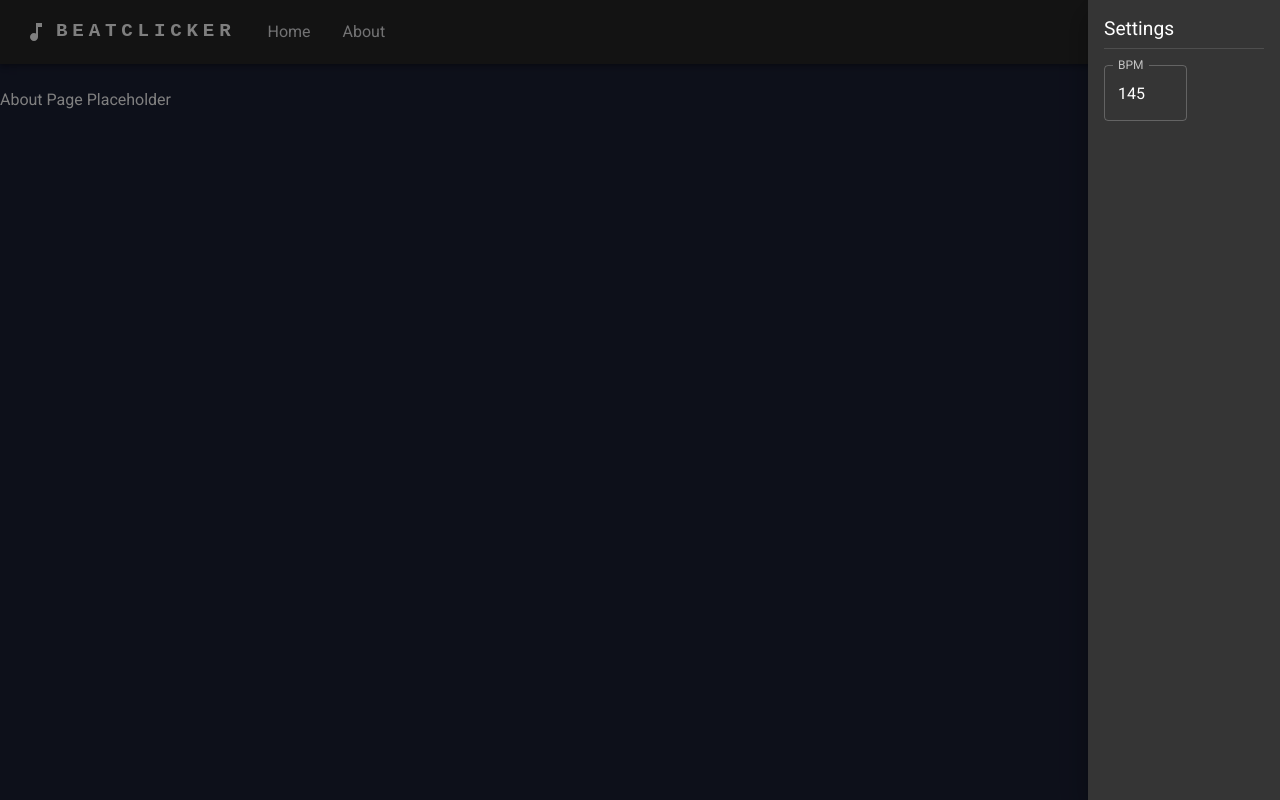
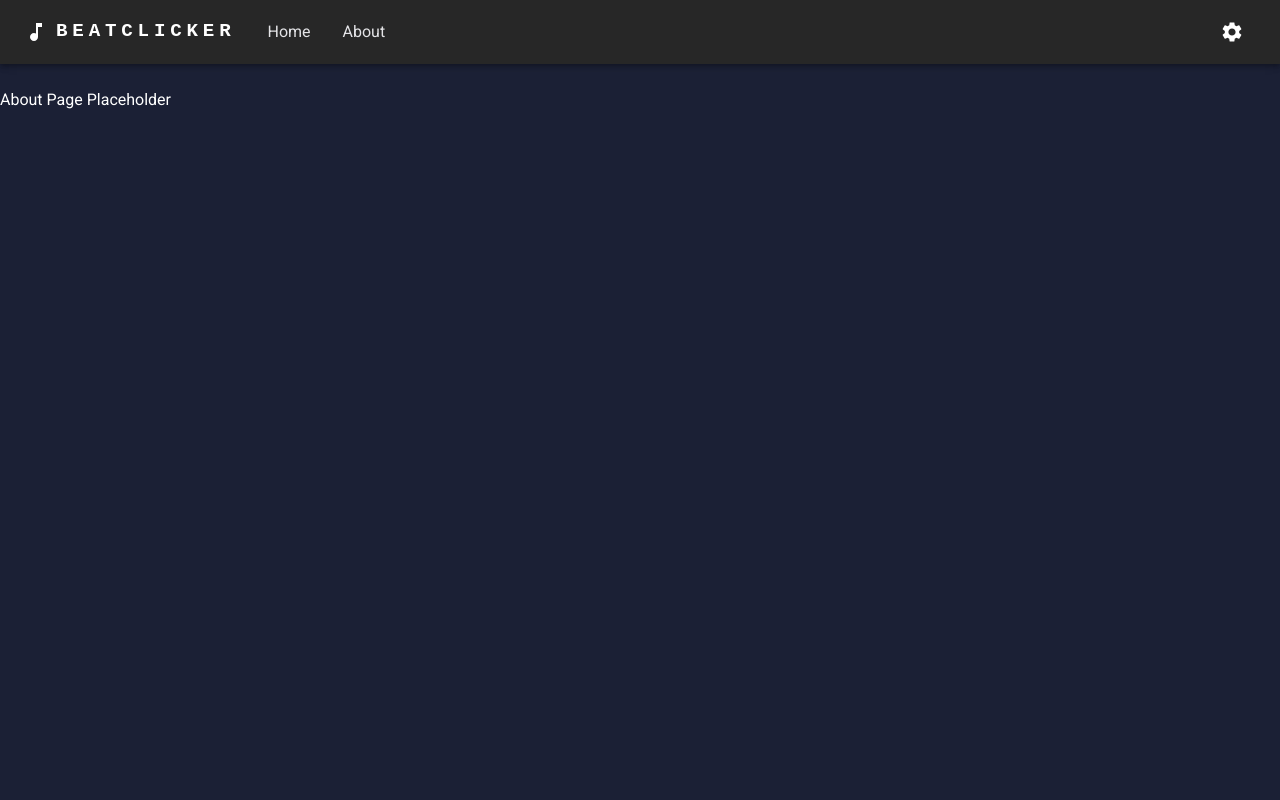
Before and after one commit to roadrunner21/react-ts-beatclicker, a React (Create React App) app: page /about in a window 1280 px wide. Built offline with nearby package versions, Linux system fonts and the light colour scheme.

Commit message:
avoid creating new functions on every re-render

```diff
--- a/src/common/layout/sidebar/MenuSidebarButton.tsx
+++ b/src/common/layout/sidebar/MenuSidebarButton.tsx
@@ -1,4 +1,4 @@
-import React, { useState } from "react";
+import React, { useCallback, useState } from "react";
 import MenuIcon from "@mui/icons-material/Menu";
 import IconButton from "@mui/material/IconButton";
 import { Drawer } from "@mui/material";
@@ -7,8 +7,9 @@ import MenuSidebar from "./MenuSidebar";
 function MenuSidebarButton() {
     const [isOpen, setOpen] = useState(false);
 
-    const handleOpen = () => setOpen(true);
-    const handleClose = () => setOpen(false);
+    // avoid creating a new function on every re-render
+    const handleOpen = useCallback(() => setOpen(true), []);
+    const handleClose = useCallback(() => setOpen(false), []);
 
     return (
         <>
--- a/src/common/layout/sidebar/SettingsSidebarButton.tsx
+++ b/src/common/layout/sidebar/SettingsSidebarButton.tsx
@@ -1,14 +1,15 @@
-import React, { useState } from "react";
+import React, { useCallback, useState } from "react";
 import IconButton from "@mui/material/IconButton";
 import { Drawer } from "@mui/material";
 import SettingsSidebar from "./SettingsSidebar";
 import { Settings as SettingsIcon } from "@mui/icons-material";
 
 function SettingsSidebarButton() {
-    const [isOpen, setOpen] = useState(true);
+    const [isOpen, setOpen] = useState(false);
 
-    const handleOpen = () => setOpen(true);
-    const handleClose = () => setOpen(false);
+    // avoid creating a new function on every re-render
+    const handleOpen = useCallback(() => setOpen(true), []);
+    const handleClose = useCallback(() => setOpen(false), []);
 
     return (
         <>
```
